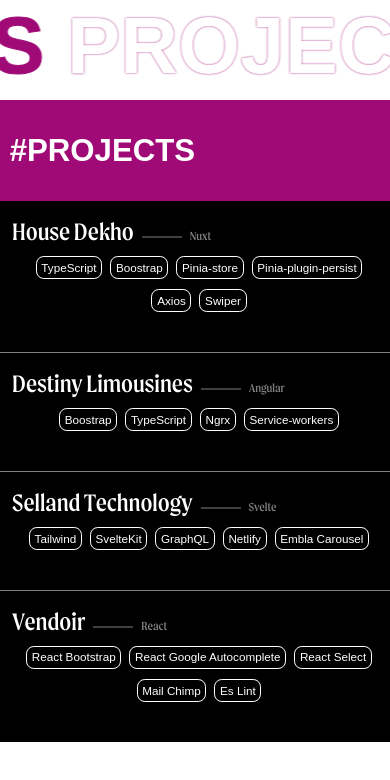
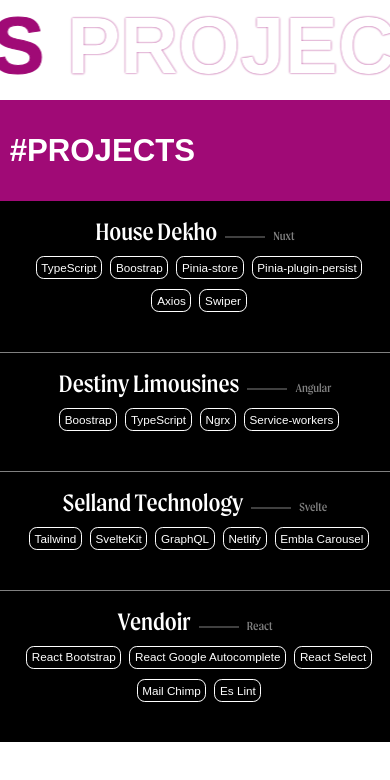
Before and after one commit to ait-varun/varun-portfolio, a Next.js app: page /components/projects in a window 390 px wide. Shown: the top 780 px of the page. Built offline with nearby package versions, Linux system fonts and the light colour scheme.

Commit message:
updated css

```diff
--- a/src/app/components/footer/page.module.css
+++ b/src/app/components/footer/page.module.css
@@ -1,5 +1,5 @@
 .footer {
-  height: 100vh;
+  /* height: 100vh; */
   /* scroll-snap-align: center; */
   display: flex;
   align-items: center;
--- a/src/app/components/projects/page.module.css
+++ b/src/app/components/projects/page.module.css
@@ -152,6 +152,7 @@
   }
   .projectLeftContent {
     display: flex;
+    justify-content: center;
     align-items: baseline;
   }
   .projectLeftContent h2 {
```
